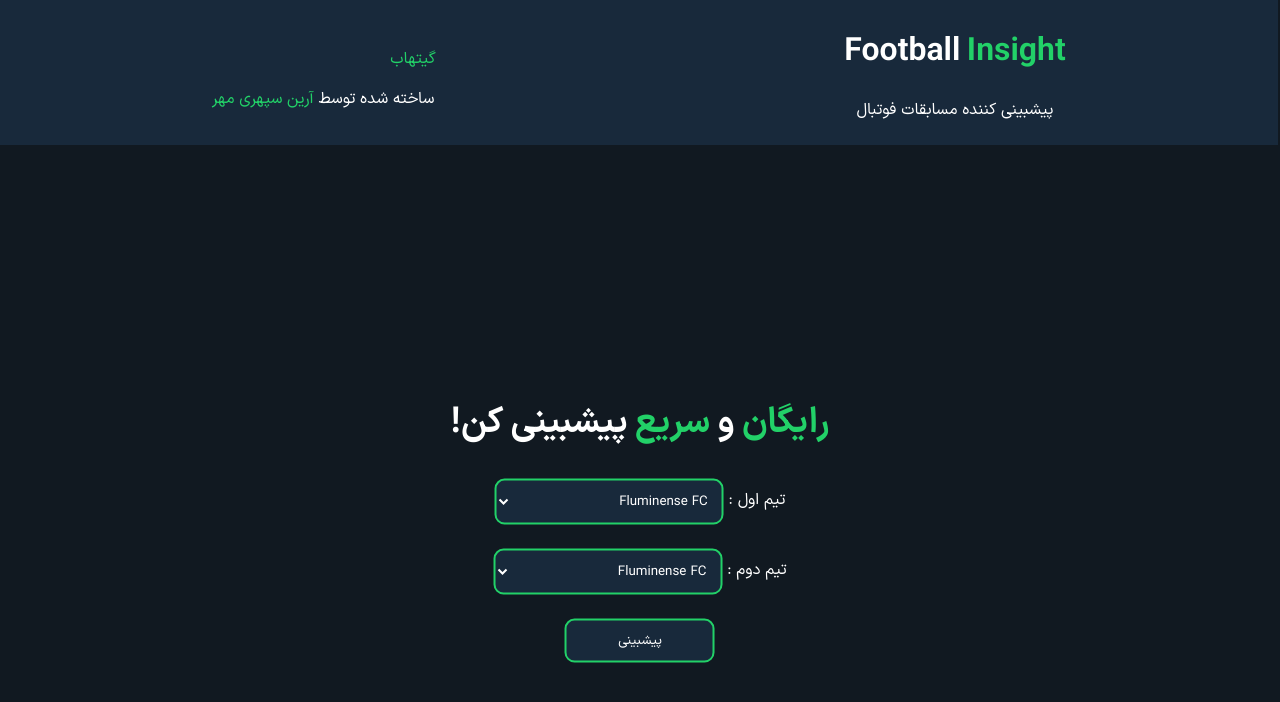
After one commit to MACsepehri/Football_Insight, a Flask app: page /predict in a window 1280 px wide. The commit adds this page. Shown: the top 702 px of the page. Run offline with Flask 3, Linux system fonts and the light colour scheme.

Commit message:
Completed the prediction.

```diff
--- a/api/v1/__init__.py
+++ b/api/v1/__init__.py
@@ -9,7 +9,7 @@ from sklearn.linear_model import LinearRegression
 
 class dataset:
     def __init__(self):
-        self.dataset_path = 'data/index.csv'
+        self.dataset_path = 'api/v1/data/index.csv'
         self.base_url = 'https://api.football-data.org/v4'
 
         dotenv.load_dotenv('../../.env')
@@ -304,7 +304,7 @@ class dataset:
 class model:
     def __init__(self):
         self.lr = LinearRegression() ### creating linear regression model
-        self.dataset_path = 'data/index.csv' ### dataset path
+        self.dataset_path = 'api/v1/data/index.csv' ### dataset path
         self.window = None ### matches used for the form (None = all matches)
         self.is_fitted = False
         self.teams = {}
--- a/app.py
+++ b/app.py
@@ -1,4 +1,11 @@
-from flask import Flask,render_template,redirect
+from flask import Flask,render_template,redirect,request
+from api.v1 import model,dataset
+
+m = model()
+m.fit()
+d = dataset()
+# d.update()
+teams = d.show_teams()
 
 app = Flask(__name__)
 
@@ -10,5 +17,14 @@ def toHome():
 def home():
     return render_template('home.html')
 
+@app.route('/predict')
+def predict():
+    return render_template('predict.html', teams=teams, predicted=False)
+
+@app.route('/predict/complete', methods=['POST'])
+def predictRes():
+    res = m.predict_match(request.form.get('team-1'),request.form.get('team-2'))
+    return render_template('predict.html', res=res, predicted=True)
+
 if __name__ == '__main__':
     app.run(debug=True)
--- a/static/css/base.css
+++ b/static/css/base.css
@@ -46,11 +46,15 @@ a {
     background: var(--card);
 }
 
+.title {
+    font-size: 35px;
+}
+
 section {
-    width: 100%;
-    height: 100%;
     position: absolute;
-    top: 50%;
+    display: block;
+    top: 40%;
     right: 50%;
-    transform: translate(-50%,50%);
+    transform: translate(50%,50%);
+    text-align: center;
 }
--- a/static/css/prediction.css
+++ b/static/css/prediction.css
@@ -0,0 +1,19 @@
+select,option {
+    background: var(--card);
+    padding: 10px;
+    border-radius: 10px;
+    border: 2px solid var(--gcolor);
+}
+
+select:focus,option:focus {
+    outline: none;
+}
+
+button {
+    width: 150px;
+    padding: 10px;
+    border-radius: 10px;
+    border: 2px solid var(--gcolor);
+    background: var(--card);
+    cursor: pointer;
+}
--- a/templates/home.html
+++ b/templates/home.html
@@ -3,6 +3,10 @@
 {% block head %}
     <link rel="stylesheet" href="/static/css/index.css">
 {% endblock %}
+
 {% block body %}
-
+    <section>
+        <h2 class="title">مسابقات فوتبال رو <span class="g">پیشبینی</span> کن!</h2>
+        <a href="/predict" style="font-size: 20px;">شروع کن!</a>
+    </section>
 {% endblock %}
--- /dev/null
+++ b/templates/predict.html
@@ -0,0 +1,54 @@
+{% extends "tmp/base.html" %}
+
+{% block head %}
+    <link rel="stylesheet" href="/static/css/prediction.css">
+{% endblock %}
+
+{% block body %}
+    <section style="margin-top: -100px;">
+
+        {% if not predicted %}
+            <h2 class="title"><span class="g">رایگان</span> و <span class="g">سریع</span> پیشبینی کن!</h2>
+            <div>
+                <form action="/predict/complete" method="post">
+                    <div>
+                        <label for="team-1">تیم اول :</label>
+
+                        <select id="team-1" name="team-1">
+                            {% for team in teams %}
+                                <option value="{{ team }}">{{ team }}</option>
+                            {% endfor %}
+                        </select>
+                    </div>
+                    <br>
+                    <div>
+                        <label for="team-2">تیم دوم :</label>
+
+                        <select id="team-2" name="team-2">
+                            {% for team in teams %}
+                                <option value="{{ team }}">{{ team }}</option>
+                            {% endfor %}
+                        </select>
+                    </div><br>
+                    <button>پیشبینی</button>
+                </form>
+            </div>
+        {% else %}
+            <div>
+                <h2 class="title">نتیجه پیشبینی</h2>
+                <div>
+                    <span style="display: flex; gap: 50px; justify-content: center;">
+                        <span dir="ltr">
+                            <span class="g">{{ res['home_goals'] }}</span>
+                            <span>{{ res['home'] }}</span>
+                        </span>
+                        <span dir="rtl">
+                            <span class="g">{{ res['away_goals'] }}</span>
+                            <span>{{ res['away'] }}</span>
+                        </span>
+                    </span>
+                </div>
+            </div>
+        {% endif %}
+    </section>
+{% endblock %}
```
